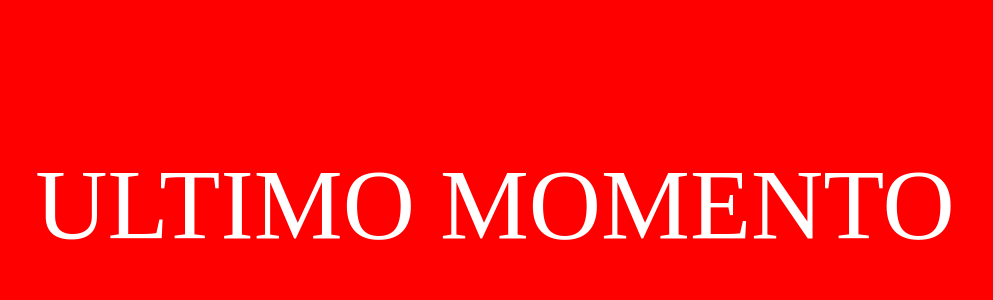
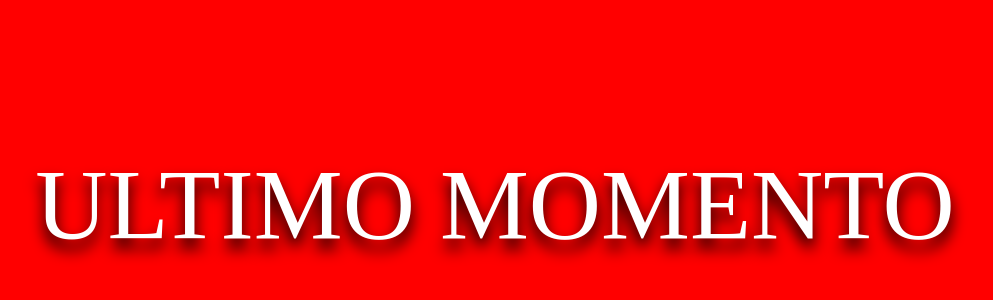
Before and after one commit to LoadingWebs/dw-cronicatv, a plain HTML site: page index.html in a window 1280 px wide. Shown: the part 196-496 px from the top of the page, without its empty margins (145-1138 px from the left). Drawn offline with Linux system fonts and the light colour scheme.

Commit message:
sombreado

```diff
--- a/estilo.css
+++ b/estilo.css
@@ -12,5 +12,5 @@ padding: 0;}
     display: flex;
     justify-content: center ;
     align-items: center;
-
+    text-shadow: 0px 10px 15px black;
 }
```
